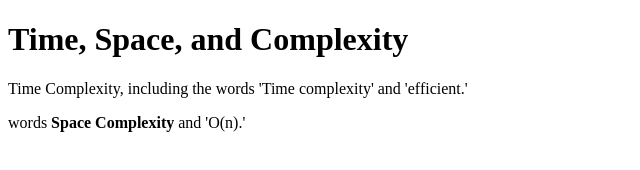
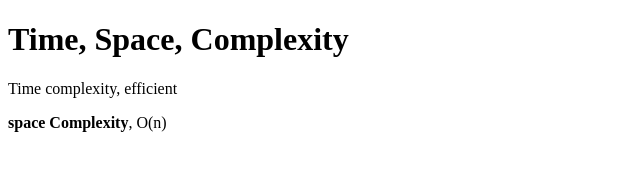
Before and after one commit to acciojob/time-and-space-complexity-Saurabh-S-Patel, a website: page main.html in a window 1280 px wide. Shown: the whole page, without its empty margins (0-640 px from the left). Drawn offline with Linux system fonts and the light colour scheme.

Commit message:
created a submission

```diff
--- a/main.html
+++ b/main.html
@@ -8,9 +8,10 @@
 
 <body>
 	<!-- the entire body must be written by student -->
-	<h1>Time, Space, and Complexity</h1>
-	<p>Time Complexity, including the words 'Time complexity' and 'efficient.'</p>
-	<p>words <b>Space Complexity</b> and 'O(n).'</p>
+	<h1>Time, Space, Complexity</h1>
+	<p> Time complexity, efficient</p>
+	<p>  <b>space Complexity</b>, O(n)</p>
+
     <script type="text/javascript" src="./script.js">
 </script>
 
```
